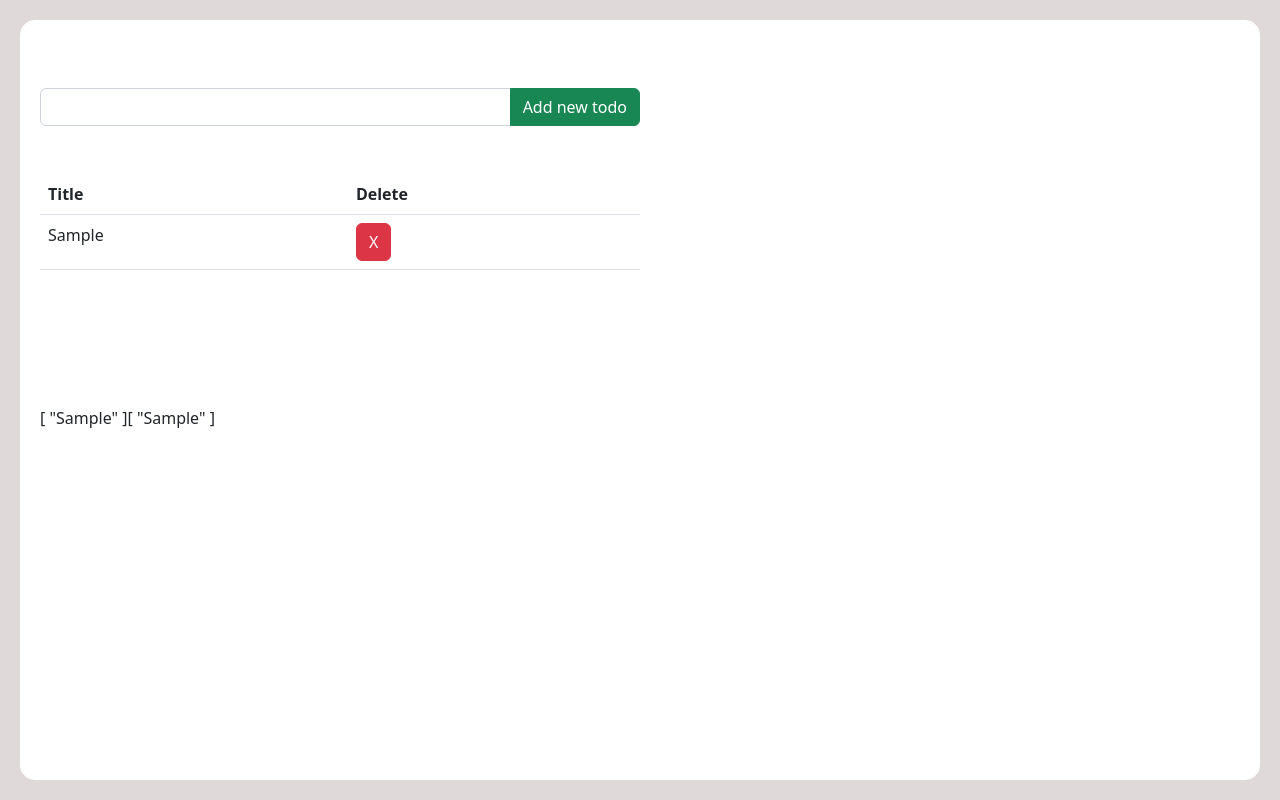
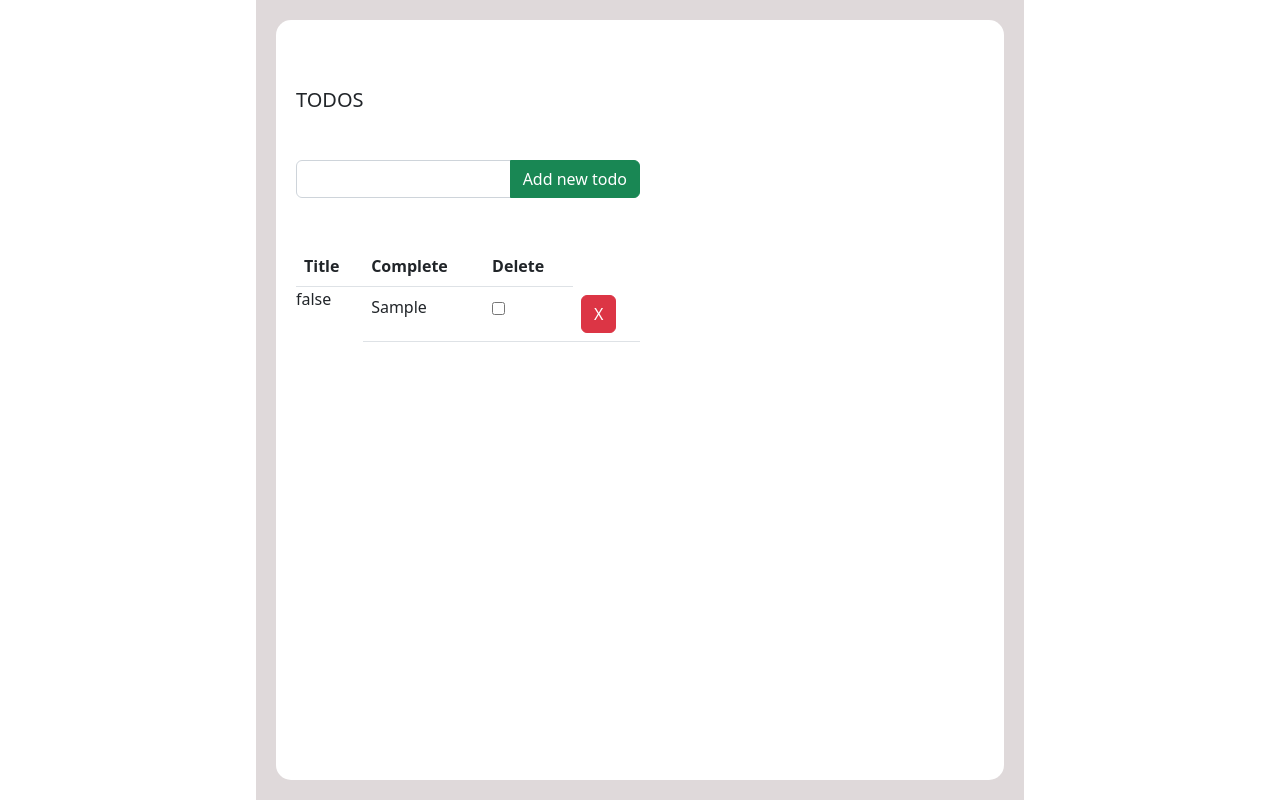
Before and after one commit to dissanayakeG/VueXDemo, a Vue app: page / in a window 1280 px wide. Both pictures are taken after typing "Sample" into the empty fields and a click on the button "Add new todo". Built offline with nearby package versions, Linux system fonts and the light colour scheme.

Commit message:
completed checkbox

```diff
--- a/src/App.vue
+++ b/src/App.vue
@@ -21,15 +21,15 @@
     .wrapper {
         display: flex;
         flex-direction: column;
-        position: relative;
         height: auto;
+        align-items: center;
     }
 
     .content {
         display: flex;
         flex-direction: row;
         min-height: 100vh;
-        width: 100%;
+        width: 60%;
         background-color: rgb(223, 217, 218);
     }
 </style>
--- a/src/components/todo.vue
+++ b/src/components/todo.vue
@@ -1,7 +1,9 @@
 <template>
     <div class="content-wrapper">
         <div class="col-lg-6 mt-5 todo-input">
-            <div class="input-group">
+            <h5>TODOS</h5>
+
+            <div class="input-group mt-5">
                 <input type="text" class="form-control" v-model="title" />
                 <button class="btn btn-small btn-success" @click="addTodo(title)">Add new todo</button>
             </div>
@@ -11,12 +13,17 @@
                 <thead>
                     <tr>
                         <th scope="col">Title</th>
+                        <th scope="col">Complete</th>
                         <th scope="col">Delete</th>
                     </tr>
                 </thead>
                 <tbody>
                     <tr v-for="(todo, index) in todoList" :key="index">
-                        <td scope="col">{{ todo }}</td>
+                        {{ todo.completed }}
+                        <td scope="col" :class="todo.completed == true ? 'completed' : ''">{{ todo.todo }}</td>
+                        <td scope="col">
+                            <input type="checkbox" class="btn btn-small btn-danger" v-model="todo.completed" />
+                        </td>
                         <td scope="col">
                             <button class="btn btn-small btn-danger" @click="deleteToto(todo)">X</button>
                         </td>
@@ -29,7 +36,7 @@
         <br />
         <br />
         <br />
-        <p>{{ getAllTodos }}{{ todoList }}</p>
+        <!-- <p>{{ getAllTodos }}{{ todoList }}</p> -->
     </div>
 </template>
 
@@ -79,4 +86,11 @@
         min-height: 100%;
         width: 100%;
     }
+
+    ,
+    .completed {
+        margin: 20px;
+        text-decoration: line-through;
+        color: red;
+    }
 </style>
--- a/store.js
+++ b/store.js
@@ -30,19 +30,15 @@ export default new vueX.Store({
 
     mutations: {
         ADD_TODO(state, todoItem) {
-            return state.todos.push(todoItem);
+            return state.todos.push({ todo: todoItem, completed: false });
         },
 
         DELETE_TODO(state, todoItem) {
             let index = state.todos.indexOf(todoItem)
+            console.log(index)
             if (index > -1) {
                 state.todos.splice(index, 1);
             }
-
-            // return state.todos.filter((item) => {
-            //     console.log(item, todoItem);
-            //     return item != todoItem
-            // })
         }
     }
 })
```
